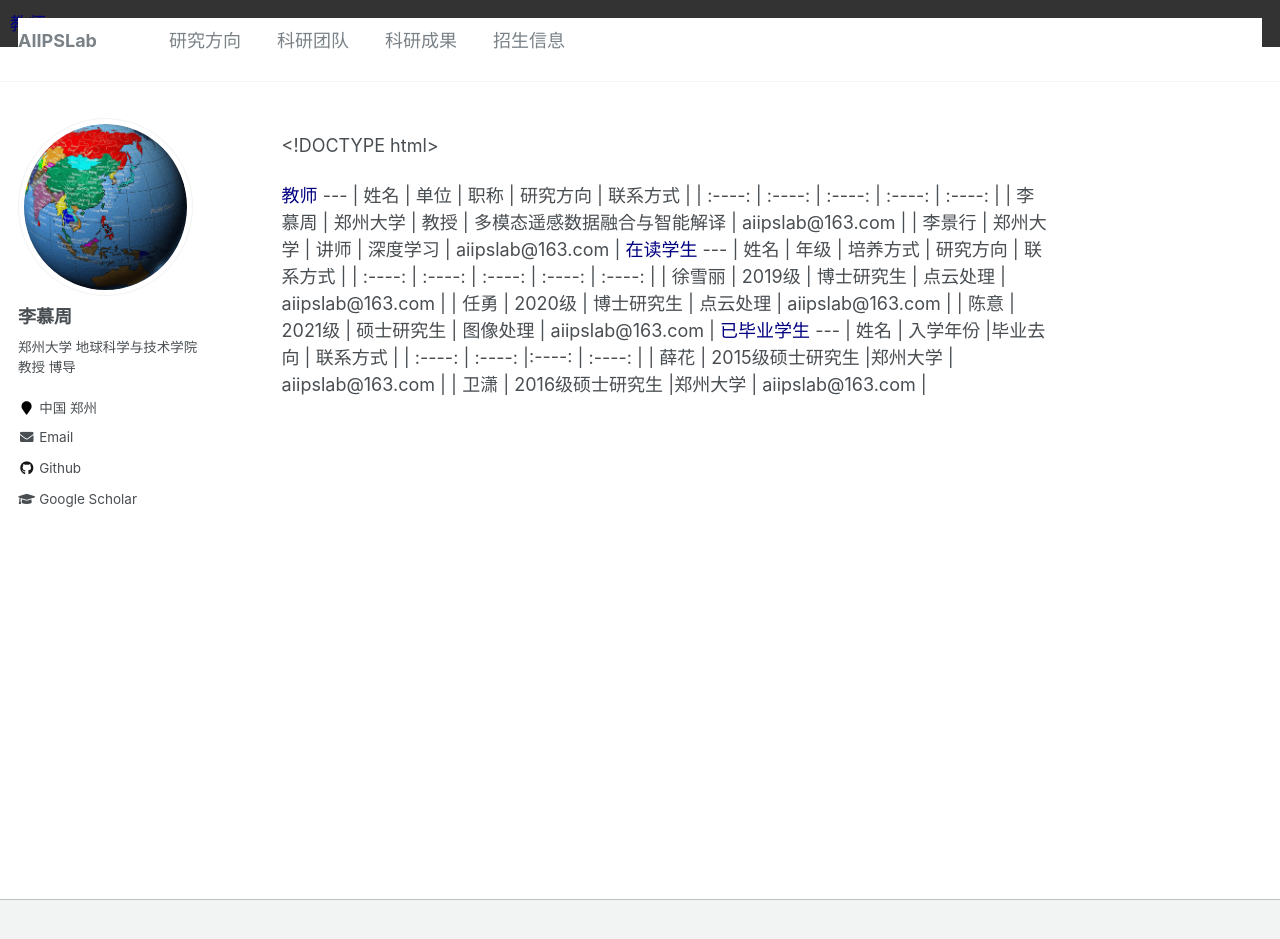
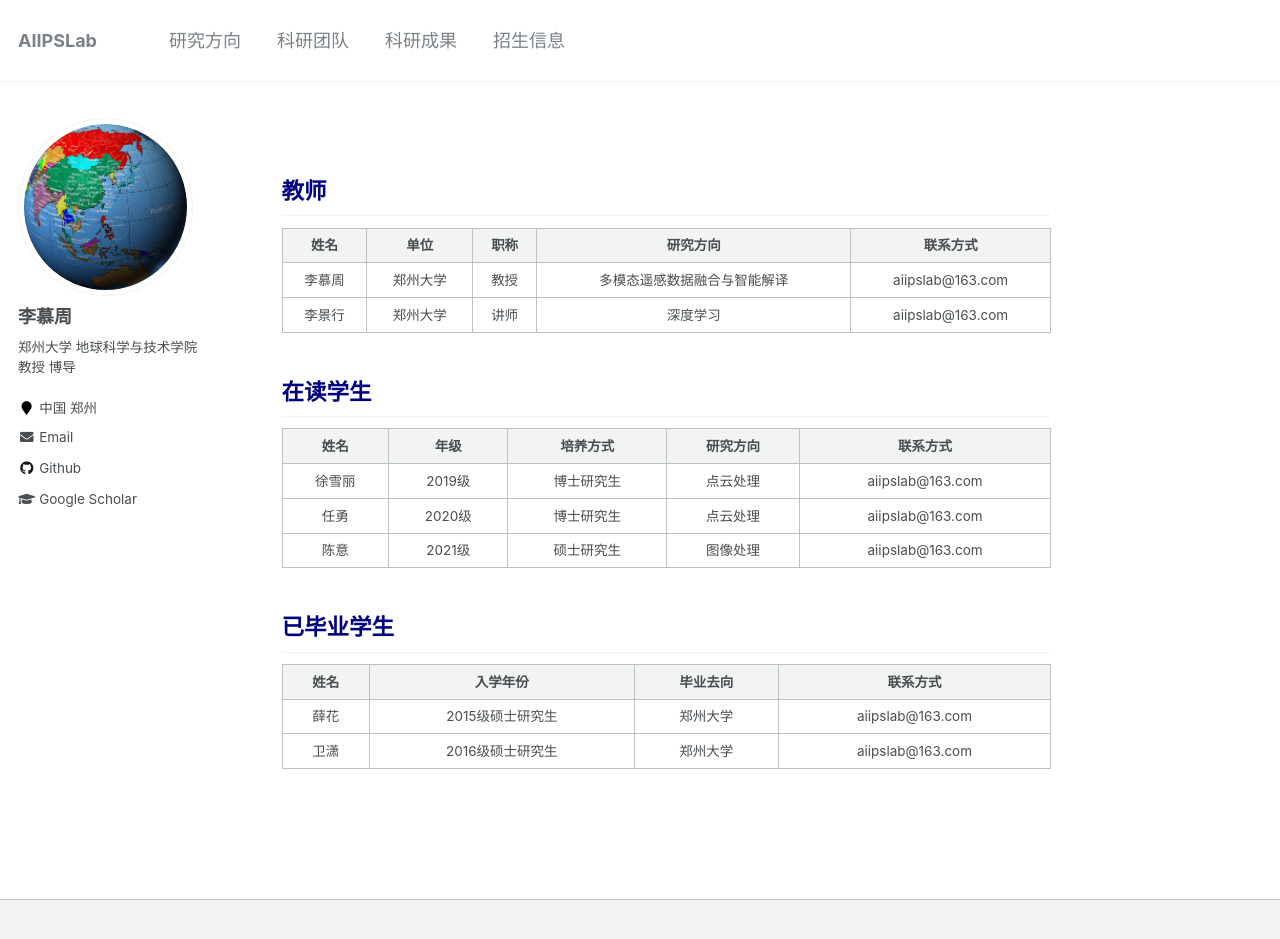
Before and after one commit to aiipslab/aiipslab.github.io, a Jekyll site: the page built from _pages/members.md, in a window 1280 px wide and 972 px high. Shown: the top 939 px of the window. Built offline with Jekyll 4.4.1, drawn with Linux system fonts in a browser that asks for light colours.

Commit message:
Update members.md

```diff
--- a/_pages/members.md
+++ b/_pages/members.md
@@ -4,29 +4,6 @@ title: ""
 permalink: /members/
 author_profile: true
 ---
-
-<!DOCTYPE html>
-<html>
-<head>
-<style>
-  .teacher-title {
-    position: absolute;
-    top: 0;
-    left: 0;
-    background-color: #333;
-    color: white;
-    padding: 10px;
-    width: 100%;
-  }
-</style>
-</head>
-<body>
-
-<div class="teacher-title">
-  <span style="color: navy">教师</span>
-</div>
-
-
 <span style="color: navy">教师</span>
 ---
 
```
